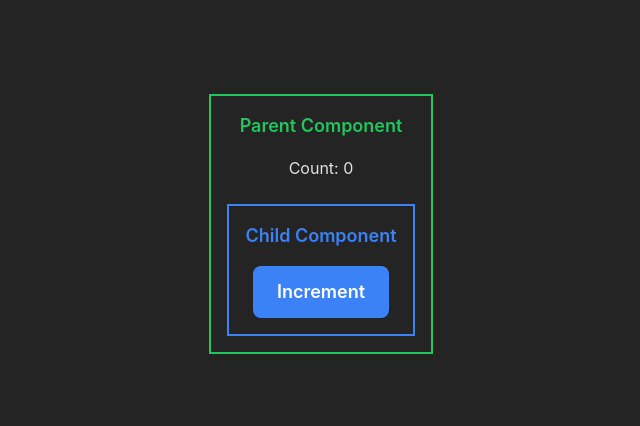
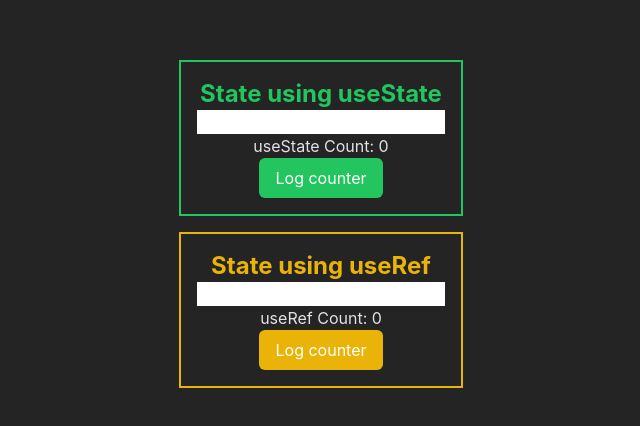
Before and after one commit to SilviuIordache/react-feature, a React (Vite) app: page / in a window 1280 px wide. Shown: the part 176-602 px from the top of the page, without its empty margins (319-959 px from the left). Built offline with nearby package versions, Linux system fonts and the light colour scheme.

Commit message:
Add useRef examples

```diff
--- a/src/App.jsx
+++ b/src/App.jsx
@@ -1,15 +1,19 @@
-import './App.css'
-import { Closure } from './Closure'
+import './App.css';
+import { Closure } from './Closure';
+import { SetInterval } from './UseRef/SetInterval';
+import { UseRefVsUseState } from './UseRef/UseRefVsUseState';
+
 function App() {
-
   return (
-    <div className="light">
+    <div>
       {/* <ReactLifecycle/> */}
       {/* <UseMemo/> */}
       {/* <UseCallback/> */}
-      <Closure/>
+      {/* <Closure/> */}
+      {/* <SetInterval/> */}
+      <UseRefVsUseState />
     </div>
-  )
+  );
 }
 
-export default App
+export default App;
--- /dev/null
+++ b/src/UseRef/SetInterval.jsx
@@ -0,0 +1,43 @@
+import { useRef } from 'react';
+
+export const SetInterval = () => {
+  const readingOperation = async () => {
+    setTimeout(() => {
+      console.log('async reading operation....');
+    }, 1000);
+  };
+
+  const intervalId = useRef();
+
+  const readingProcess = async () => {
+    intervalId.current = setInterval(() => {
+      readingOperation();
+    }, 1000);
+  };
+
+  function start() {
+    readingProcess();
+  }
+
+  function stop() {
+    clearInterval(intervalId.current);
+    console.log('-------- stopping the reading process -----');
+  }
+
+  return (
+    <div className="flex flex-col gap-4">
+      <button
+        className="bg-blue-500 text-white px-4 py-2 rounded-md"
+        onClick={() => start()}
+      >
+        Start
+      </button>
+      <button
+        className="bg-red-500 text-white px-4 py-2 rounded-md"
+        onClick={() => stop()}
+      >
+        Stop
+      </button>
+    </div>
+  );
+};
--- /dev/null
+++ b/src/UseRef/UseRefVsUseState.jsx
@@ -0,0 +1,41 @@
+import { useRef, useState } from 'react';
+
+export const UseRefVsUseState = () => {
+  const [count, setCount] = useState(0);
+  const countRef = useRef(0);
+
+  return (
+    <div className="flex flex-col gap-4">
+      <div className="border-2 border-green-500 p-4">
+        <h1 className="text-2xl font-bold text-green-500">
+          State using useState
+        </h1>
+        <input type="number" onChange={(e) => setCount(e.target.value)} />
+        <p>useState Count: {count}</p>
+        <button
+          className="bg-green-500 text-white px-4 py-2 rounded-md"
+          onClick={() => console.log(count)}
+        >
+          Log counter
+        </button>
+      </div>
+
+      <div className="border-2 border-yellow-500 p-4">
+        <h1 className="text-2xl font-bold text-yellow-500">
+          State using useRef
+        </h1>
+        <input
+          type="number"
+          onChange={(e) => (countRef.current = e.target.value)}
+        />
+        <p>useRef Count: {countRef.current}</p>
+        <button
+          className="bg-yellow-500 text-white px-4 py-2 rounded-md"
+          onClick={() => console.log(countRef.current)}
+        >
+          Log counter
+        </button>
+      </div>
+    </div>
+  );
+};
```
